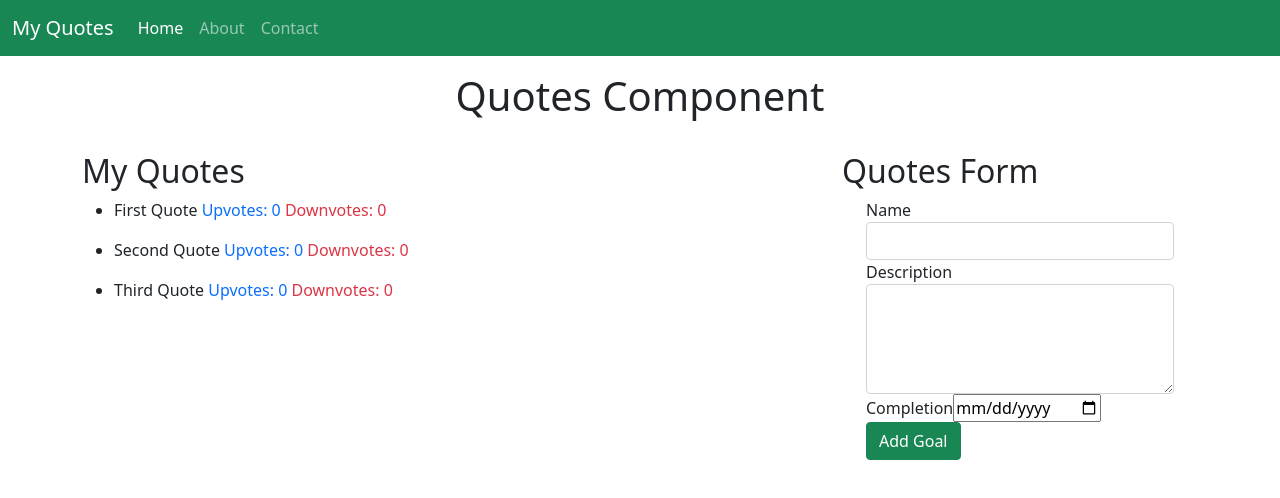
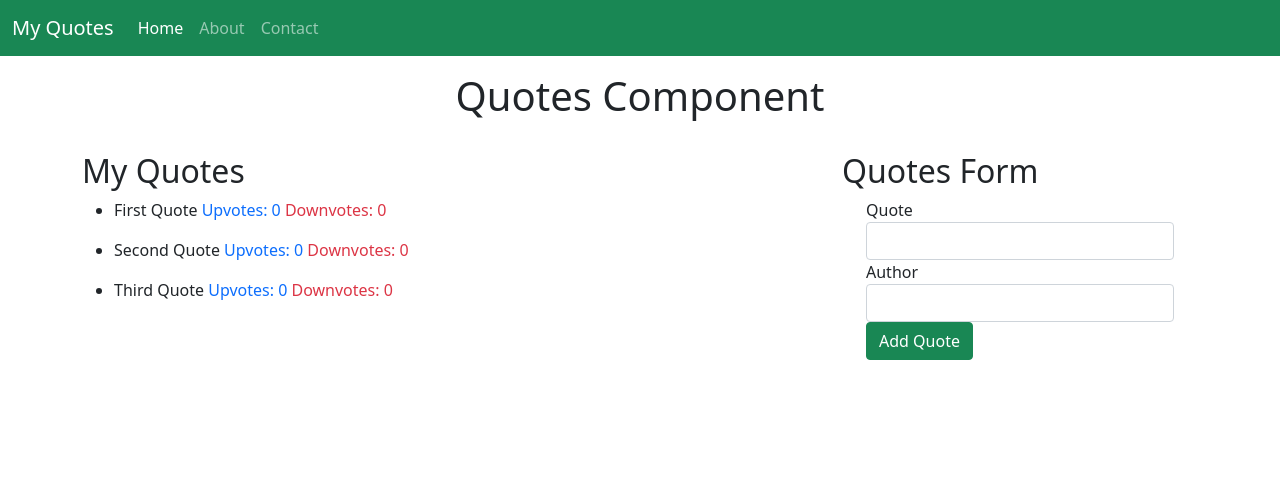
Before and after one commit to mercyakuku/Quotes, an Angular app: page / in a window 1280 px wide. Shown: the top 498 px of the page. Built offline with nearby package versions, Linux system fonts and the light colour scheme.

Commit message:
Add updated form

```diff
--- a/src/app/form/form.component.html
+++ b/src/app/form/form.component.html
@@ -2,22 +2,17 @@
     <form>
         <div class="form-group">
 
-            <label for="name">Name</label>
-            <input type="text" required class="form-control" id="name">
+            <label for="name">Quote</label>
+            <input type="text" required class="form-control" id="quote">
 
         </div>
         <div class="form-group">
 
-            <label for="description">Description</label>
-            <textarea class="form-control" id="description" rows="4" required></textarea>
-
-        </div>
-        <div class="form-group">
-            <label for="complete">Completion</label>
-            <input type='date' id="complete" required>
+            <label for="description">Author</label>
+            <input type="text" required class="form-control" id="author">
 
         </div>
 
-      <button type="submit" class="btn btn-success">Add Goal</button>
+      <button type="submit" class="btn btn-success">Add Quote</button>
     </form>
   </div>
```
